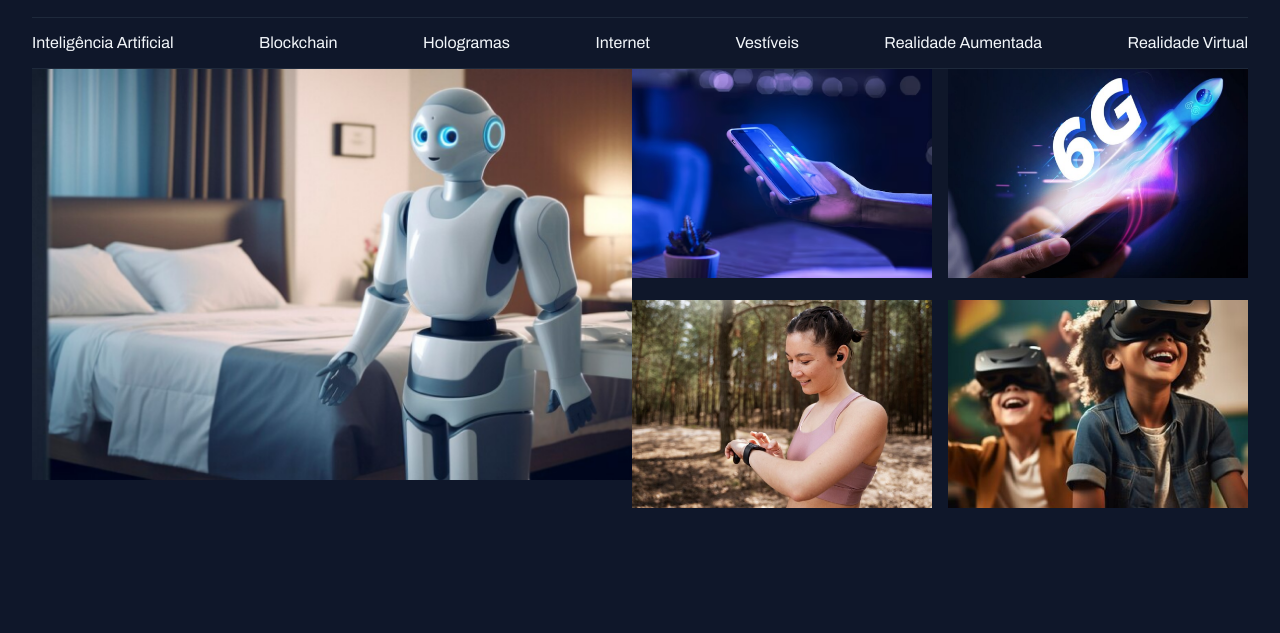
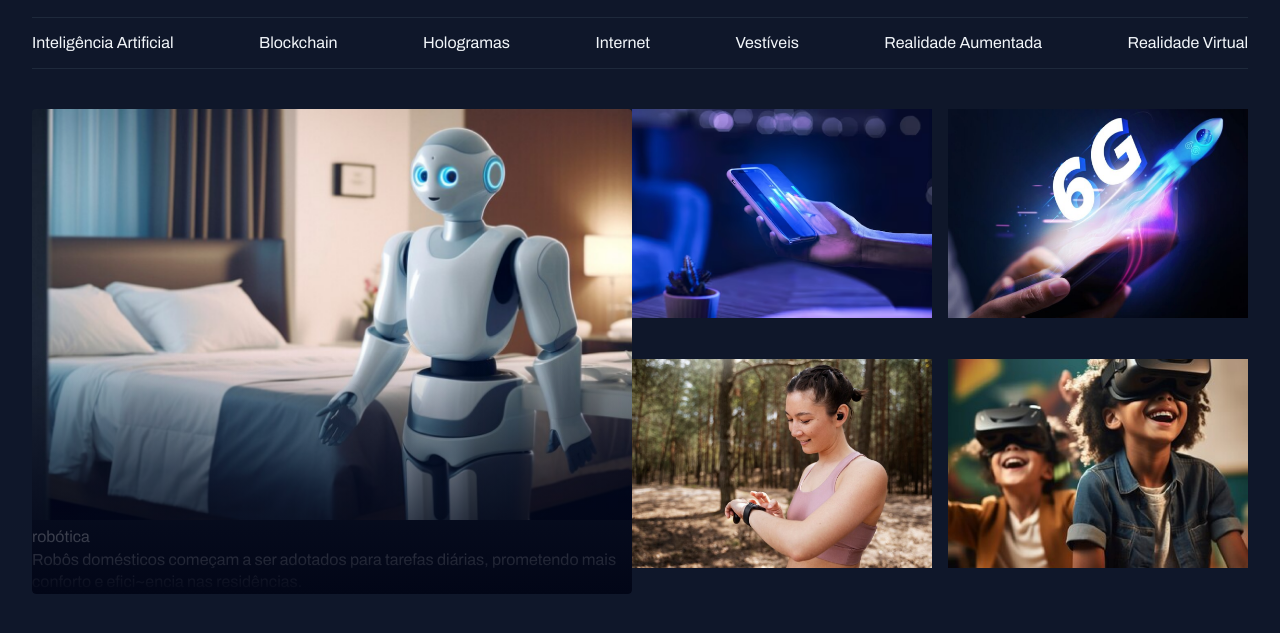
Before and after one commit to Jose-h-neto/projeto-portal-noticias, a plain HTML site: page index.html in a window 1280 px wide. Shown: the part 55-688 px from the top of the page. Drawn offline with Linux system fonts and the light colour scheme.

Commit message:
Adicionando novos detalhes nos cards

```diff
--- a/index.html
+++ b/index.html
@@ -42,9 +42,15 @@
 
     <main class="grid container">
         <section id="featured" class="grid grid-flow-col">
-            <div>
+            <figure class="card">
                 <img src="assets/images/Image 01.png" alt="">
-            </div>
+
+                <figcaption><span>robótica</span>
+                    <h2 class="text-2xl">Robôs domésticos começam a ser adotados para tarefas diárias, prometendo mais
+                        conforto e
+                        efici~encia nas residências.</h2>
+                </figcaption>
+            </figure>
 
             <div class="grid grid-cols-2 gap-16">
                 <img src="assets/images/Image 02.png" alt="">
--- a/styles/global.css
+++ b/styles/global.css
@@ -52,4 +52,19 @@ img {
     margin-inline: auto;
 }
 
-main {}
+main {
+    margin-top: 40px;
+}
+
+.content-tag {
+    display: inline-block;
+    padding: 4px 8px;
+    background-color: var(--brand-color-dark);
+    color: var(--text-color-primary);
+    font: 500 10px/1.2 var(--font-family);
+    border-radius: 4px;
+    text-transform: uppercase;
+    letter-spacing: 0.04em;
+    color: var(--text-color-primary);
+    box-shadow: 0px 4px 16px rgba(2, 6, 23, 0.251);
+}
--- a/styles/sections.css
+++ b/styles/sections.css
@@ -1,5 +1,19 @@
 #featured {
     height: 100%;
     object-fit: cover;
+}
+
+.card {
+    position: relative;
+    overflow: hidden;
     border-radius: 4px;
+
+    &::before {
+        content: "";
+        position: absolute;
+        inset: 0;
+        top: 50%;
+        background: linear-gradient(180deg, transparent 0%, #020617 100%);
+        border-radius: 4px;
+    }
 }
```
